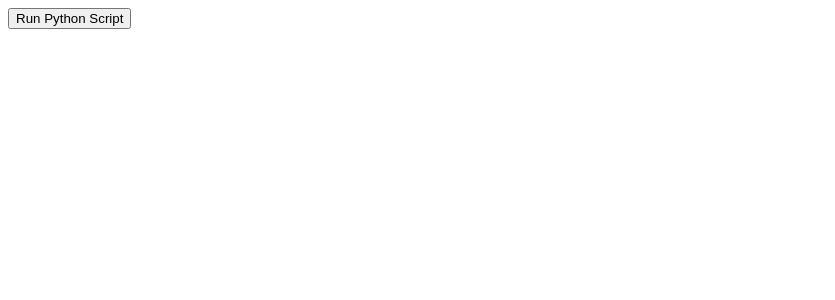
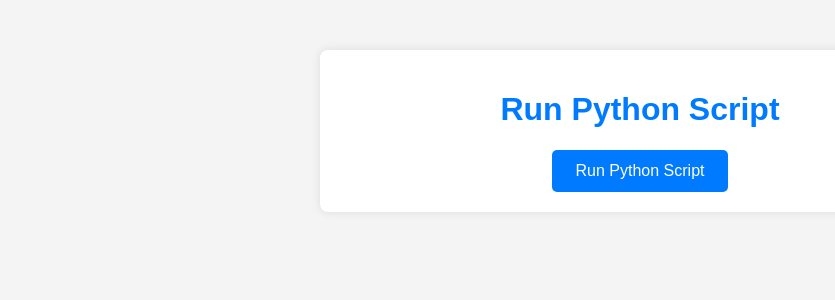
Before and after one commit to Adornadowilliam2/youtube_url_to_mp4, a PHP site: page /mp4-mp3.php in a window 1280 px wide. Shown: the top 300 px of the page, without its empty margins (0-835 px from the left). Run offline with PHP 8.4, Linux system fonts and the light colour scheme.

Commit message:
modified the style

```diff
--- a/mp4-mp3.php
+++ b/mp4-mp3.php
@@ -1,20 +1,26 @@
 <?php
+// Initialize message variable
+$message = "";
+$message_class = "";
+
 // Check if the form has been submitted
-if (isset($_POST['run_python'])) {
-    // Command to be executed
+if ($_SERVER['REQUEST_METHOD'] === 'POST' && isset($_POST['run_python'])) {
+    // Define the command to be executed
     $command = 'python -c "from moviepy.editor import VideoFileClip; video = VideoFileClip(\'shiko.mp4\'); video.audio.write_audiofile(\'output_audio.mp3\')"';
 
     // Execute the command
+    $output = [];
+    $return_var = 0;
     exec($command, $output, $return_var);
 
-    // Check the result
+    // Check the result and set the message accordingly
     if ($return_var === 0) {
         $message = "Python script executed successfully.";
+        $message_class = "success";
     } else {
-        $message = "Error executing Python script.";
+        $message = "Error executing Python script. Return code: $return_var";
+        $message_class = "error";
     }
-} else {
-    $message = "";
 }
 ?>
 
@@ -24,14 +30,68 @@ if (isset($_POST['run_python'])) {
     <meta charset="UTF-8">
     <meta name="viewport" content="width=device-width, initial-scale=1.0">
     <title>Run Python Script</title>
+    <style>
+        body {
+            font-family: 'Arial', sans-serif;
+            margin: 0;
+            padding: 0;
+            background-color: #f4f4f4;
+            color: #333;
+        }
+        .container {
+            max-width: 600px;
+            margin: 50px auto;
+            padding: 20px;
+            background-color: #fff;
+            border-radius: 8px;
+            box-shadow: 0 0 10px rgba(0,0,0,0.1);
+        }
+        h1 {
+            text-align: center;
+            color: #007bff;
+        }
+        form {
+            text-align: center;
+        }
+        button {
+            padding: 12px 24px;
+            font-size: 16px;
+            cursor: pointer;
+            border: none;
+            border-radius: 5px;
+            background-color: #007bff;
+            color: #fff;
+            transition: background-color 0.3s ease;
+        }
+        button:hover {
+            background-color: #0056b3;
+        }
+        .message {
+            font-size: 18px;
+            font-weight: bold;
+            text-align: center;
+            margin-top: 20px;
+        }
+        .success {
+            color: #28a745;
+        }
+        .error {
+            color: #dc3545;
+        }
+    </style>
 </head>
 <body>
-    <form action="" method="post">
-        <button type="submit" name="run_python">Run Python Script</button>
-    </form>
+    <div class="container">
+        <h1>Run Python Script</h1>
+        <form action="" method="post">
+            <button type="submit" name="run_python">Run Python Script</button>
+        </form>
 
-    <?php if ($message): ?>
-        <p><?php echo htmlspecialchars($message); ?></p>
-    <?php endif; ?>
+        <?php if ($message): ?>
+            <p class="message <?php echo htmlspecialchars($message_class); ?>">
+                <?php echo htmlspecialchars($message); ?>
+            </p>
+        <?php endif; ?>
+    </div>
 </body>
 </html>
```
Also changed, not shown: index.html (added, +25 -0 lines), index.php (+15 -5 lines), style.css (added, +103 -0 lines).
